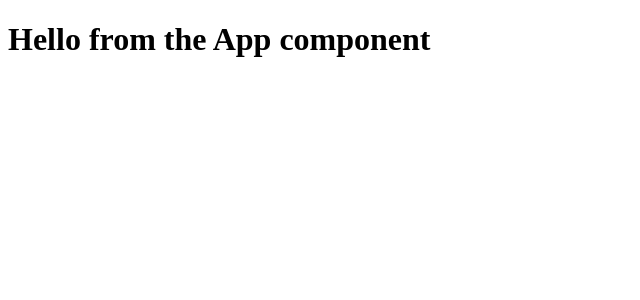
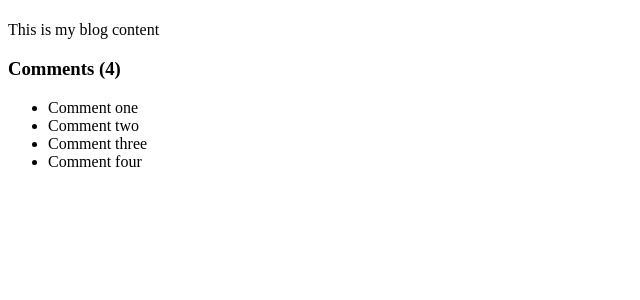
Before and after one commit to safa-gif/FeedbackRepo, a React (Create React App) app in the folder feedback/: page / in a window 1280 px wide. Shown: the top 300 px of the page, without its empty margins (0-640 px from the left). Built offline with nearby package versions, Linux system fonts and the light colour scheme.

Commit message:
Lists with JSX

```diff
--- a/feedback/src/App.js
+++ b/feedback/src/App.js
@@ -1,12 +1,36 @@
 import React from 'react'
 
 function App() {
-  return (
 
-    <h1>
-      Hello from the App component
-    </h1>
-  )
+  const title = "Blog Post"
+  const body = "This is my blog content"
+  // is an array of comments we want to displayed using a list
+  const comments = [
+    {id: 1, text: 'Comment one'},
+    {id: 2, text: 'Comment two'},
+    {id: 3, text: 'Comment three'},
+    {id: 4, text: 'Comment four'},
+  ]
+   return (
+   <>
+   <h1>{title.toUpperCase}</h1>
+   <p>{body} </p>
+  <div className="comments">
+    <h3>
+      {/* returns the length of the comments'array  */}
+      Comments ({comments.length})
+    </h3>
+    <ul>
+      {
+      comments.map(
+        // using arraow function inside the map
+        (comment, index) => (
+          // displaying the text
+           <li key={comment.id}> {comment.text}</li>
+      ))}
+    </ul>
+  </div>
+   </>)
 }
 
 export default App
```
Also changed, not shown: 1 other file (tests, documents, lock files or other folders).
